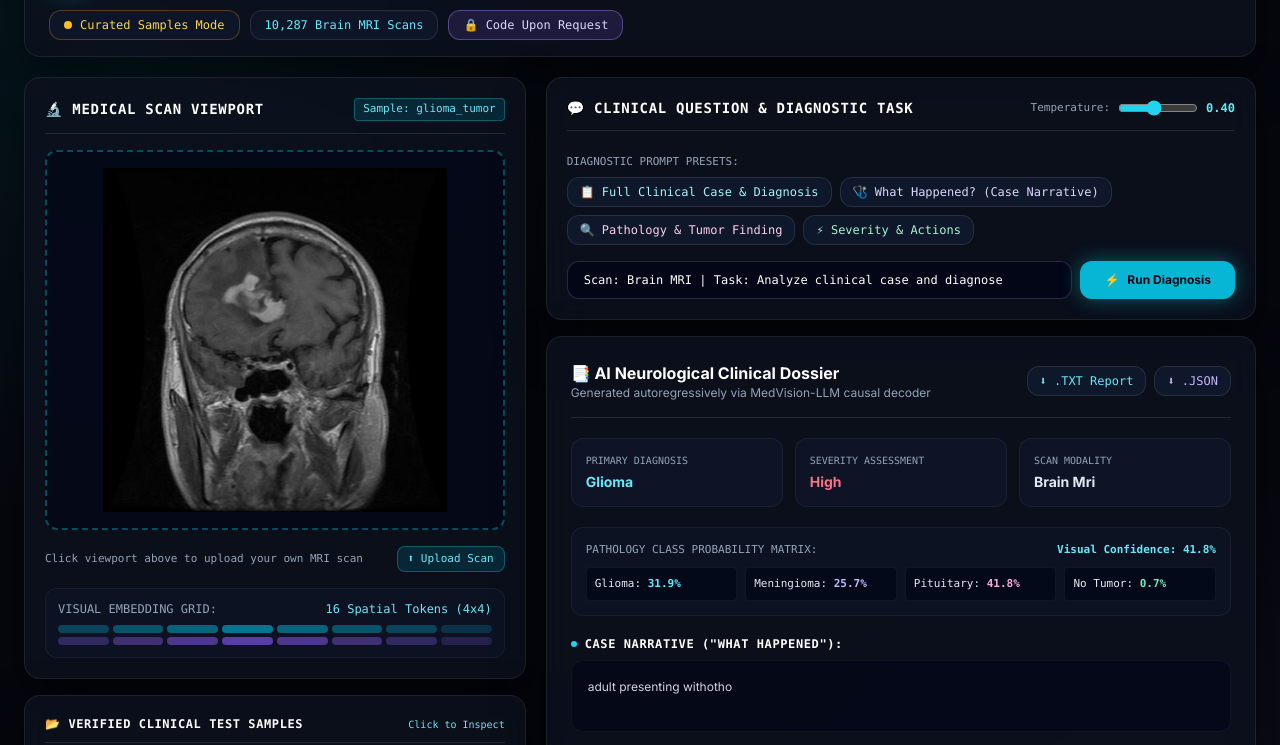
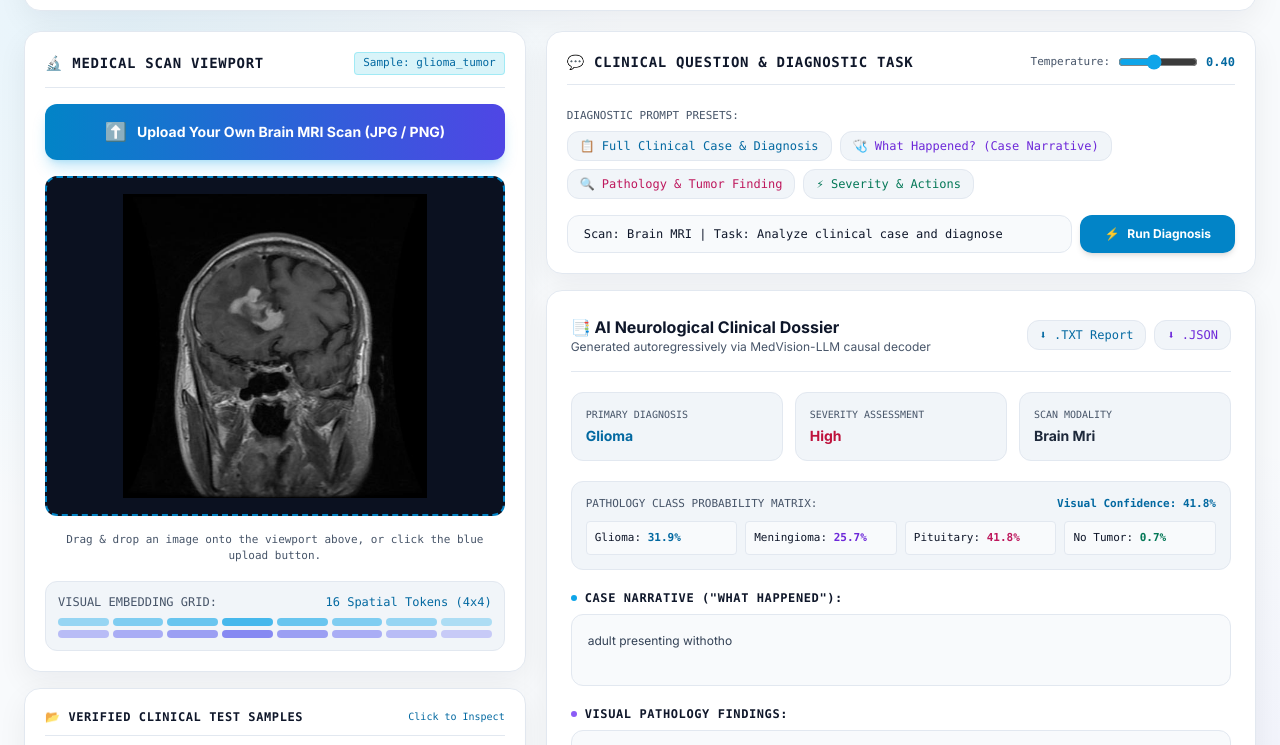
Before and after one commit to subashis-roy/medvision-llm, a plain HTML site: page docs/index.html in a window 1280 px wide. Shown: the part 95-840 px from the top of the page. Drawn offline with nearby package versions, Linux system fonts and the light colour scheme; no server answers.

Commit message:
Add prominent MRI upload CTA button and Light/Dark theme toggle

```diff
--- a/docs/css/style.css
+++ b/docs/css/style.css
@@ -22,6 +22,7 @@ body {
   color: #e2e8f0;
   font-family: 'Inter', -apple-system, BlinkMacSystemFont, sans-serif;
   min-height: 100vh;
+  transition: background-color 0.25s ease, color 0.25s ease;
 }
 
 .font-mono {
@@ -34,26 +35,90 @@ body {
   -webkit-backdrop-filter: blur(14px);
   border: 1px solid var(--border-subtle);
   box-shadow: 0 20px 48px rgba(0, 0, 0, 0.5);
+  transition: background-color 0.25s ease, border-color 0.25s ease, box-shadow 0.25s ease;
 }
 
 .scan-dropzone {
-  border: 2px dashed rgba(0, 243, 255, 0.3);
+  border: 2px dashed rgba(0, 243, 255, 0.45);
   transition: all 0.25s ease;
 }
 
 .scan-dropzone:hover, .scan-dropzone.dragover {
   border-color: var(--cyan);
-  background: rgba(0, 243, 255, 0.05);
+  background: rgba(0, 243, 255, 0.08);
 }
 
-/* Pulsing badge */
-@keyframes pulse-ring {
-  0% { transform: scale(0.95); opacity: 0.8; }
-  50% { transform: scale(1.1); opacity: 0.3; }
-  100% { transform: scale(0.95); opacity: 0.8; }
+/* ==================== CLEAN CLINICAL LIGHT (WHITE) THEME ==================== */
+html.light-theme body {
+  background-color: #f8fafc;
+  background-image:
+    radial-gradient(circle at 10% 10%, rgba(14, 165, 233, 0.08), transparent 32%),
+    radial-gradient(circle at 90% 88%, rgba(99, 102, 241, 0.08), transparent 34%);
+  color: #0f172a;
 }
-.pulse-badge {
-  animation: pulse-ring 2s infinite ease-in-out;
+
+html.light-theme .glass-panel {
+  background: #ffffff;
+  border: 1px solid #e2e8f0;
+  box-shadow: 0 10px 30px rgba(15, 23, 42, 0.06);
+}
+
+html.light-theme .text-white { color: #0f172a !important; }
+html.light-theme .text-slate-200 { color: #1e293b !important; }
+html.light-theme .text-slate-300 { color: #334155 !important; }
+html.light-theme .text-slate-400 { color: #475569 !important; }
+html.light-theme .text-slate-500 { color: #64748b !important; }
+
+html.light-theme .text-cyan-300,
+html.light-theme .text-cyan-200 { color: #0369a1 !important; }
+html.light-theme .text-violet-300,
+html.light-theme .text-violet-200 { color: #6d28d9 !important; }
+html.light-theme .text-pink-300,
+html.light-theme .text-pink-200 { color: #be185d !important; }
+html.light-theme .text-emerald-300,
+html.light-theme .text-emerald-200,
+html.light-theme .text-emerald-200\/90 { color: #047857 !important; }
+html.light-theme .text-amber-300 { color: #b45309 !important; }
+html.light-theme .text-rose-400 { color: #be123c !important; }
+
+html.light-theme .bg-slate-900,
+html.light-theme .bg-slate-900\/90,
+html.light-theme .bg-slate-900\/80,
+html.light-theme .bg-slate-900\/60,
+html.light-theme .bg-slate-800 {
+  background-color: #f1f5f9 !important;
+}
+
+html.light-theme .bg-slate-950,
+html.light-theme .bg-slate-950\/70 {
+  background-color: #f8fafc !important;
+}
+
+/* Keep MRI scan canvas dark so brain MRI contrast stays sharp */
+html.light-theme #dropzone {
+  background-color: #0b1120 !important;
+  border-color: #0284c7 !important;
+}
+html.light-theme #drop-placeholder,
+html.light-theme #drop-placeholder .text-white {
+  color: #f8fafc !important;
+}
+
+html.light-theme .border-white\/10,
+html.light-theme .border-white\/15,
+html.light-theme .border-white\/5 {
+  border-color: #e2e8f0 !important;
+}
+
+html.light-theme .upload-cta-btn {
+  color: #ffffff !important;
+}
+html.light-theme #btn-analyze {
+  color: #ffffff !important;
+  background-color: #0284c7 !important;
+}
+html.light-theme #btn-analyze:hover {
+  background-color: #0369a1 !important;
 }
 
 /* Scrollbar */
@@ -62,12 +127,12 @@ body {
   height: 6px;
 }
 ::-webkit-scrollbar-track {
-  background: rgba(15, 23, 42, 0.5);
+  background: rgba(148, 163, 184, 0.15);
 }
 ::-webkit-scrollbar-thumb {
-  background: rgba(148, 163, 184, 0.25);
+  background: rgba(148, 163, 184, 0.35);
   border-radius: 999px;
 }
 ::-webkit-scrollbar-thumb:hover {
-  background: rgba(0, 243, 255, 0.4);
+  background: rgba(2, 132, 199, 0.55);
 }
--- a/docs/index.html
+++ b/docs/index.html
@@ -1,5 +1,5 @@
 <!DOCTYPE html>
-<html lang="en" class="dark">
+<html lang="en" class="light-theme">
 <head>
   <meta charset="UTF-8" />
   <meta name="viewport" content="width=device-width, initial-scale=1.0" />
@@ -10,13 +10,13 @@
   <script src="https://cdn.tailwindcss.com"></script>
   <link rel="stylesheet" href="css/style.css" />
 </head>
-<body class="p-3 md:p-6 selection:bg-cyan-500/20 selection:text-cyan-200">
+<body class="p-3 md:p-6 selection:bg-cyan-500/20 selection:text-cyan-900">
   <div class="max-w-[1600px] mx-auto space-y-5">
 
     <!-- Top Navigation & Diagnostic Telemetry HUD -->
     <header class="glass-panel rounded-2xl px-6 py-4 flex flex-wrap items-center justify-between gap-4">
       <div class="flex items-center gap-3.5">
-        <div class="w-11 h-11 rounded-xl bg-cyan-500/15 border border-cyan-400/40 flex items-center justify-center text-2xl shadow-[0_0_24px_rgba(0,243,255,0.25)]">
+        <div class="w-11 h-11 rounded-xl bg-cyan-500/15 border border-cyan-500/40 flex items-center justify-center text-2xl">
           🧠
         </div>
         <div>
@@ -24,7 +24,7 @@
             <h1 class="text-xl md:text-2xl font-bold tracking-tight text-white font-display" style="font-family: 'Space Grotesk', sans-serif;">
               MedVision-LLM
             </h1>
-            <span class="text-[10px] font-mono uppercase px-2.5 py-0.5 rounded-full bg-cyan-500/15 text-cyan-300 border border-cyan-400/30">
+            <span class="text-[10px] font-mono uppercase px-2.5 py-0.5 rounded-full bg-cyan-500/15 text-cyan-300 border border-cyan-500/30">
               VLM Diagnostic SLM
             </span>
           </div>
@@ -37,9 +37,15 @@
           <span id="api-health-dot" class="w-2 h-2 rounded-full bg-emerald-400 animate-pulse"></span>
           <span id="api-health-text">Connecting Live API...</span>
         </div>
-        <div class="px-3.5 py-1.5 rounded-xl bg-slate-900/90 border border-white/10 text-cyan-300">
-          10,287 Brain MRI Scans
-        </div>
+        <button
+          id="theme-toggle-btn"
+          onclick="toggleTheme()"
+          class="px-3.5 py-1.5 rounded-xl bg-slate-900/90 hover:bg-cyan-500/20 border border-white/15 text-white font-bold flex items-center gap-1.5 transition cursor-pointer"
+          title="Switch between Light and Dark theme"
+        >
+          <span id="theme-icon">🌙</span>
+          <span id="theme-label">Dark Mode</span>
+        </button>
         <a href="#code-access" class="px-3.5 py-1.5 rounded-xl bg-violet-500/15 hover:bg-violet-500/25 border border-violet-400/40 text-violet-200 transition">
           🔒 Code Upon Request
         </a>
@@ -63,27 +69,34 @@
             </span>
           </div>
 
-          <!-- Dropzone / Image Display (Restored for Live Uploads) -->
+          <!-- Big, Unmissable Upload CTA Button -->
+          <button
+            type="button"
+            onclick="document.getElementById('file-input').click()"
+            class="upload-cta-btn w-full py-3.5 px-5 rounded-xl bg-gradient-to-r from-sky-600 to-indigo-600 hover:from-sky-500 hover:to-indigo-500 text-white font-bold text-sm flex items-center justify-center gap-2.5 shadow-lg shadow-sky-500/25 transition cursor-pointer"
+          >
+            <span class="text-lg">⬆️</span>
+            <span>Upload Your Own Brain MRI Scan (JPG / PNG)</span>
+          </button>
+
+          <!-- Dropzone / Image Display -->
           <div
             id="dropzone"
             onclick="document.getElementById('file-input').click()"
-            class="scan-dropzone relative w-full aspect-square max-h-[380px] bg-slate-950/70 rounded-xl overflow-hidden cursor-pointer flex flex-col items-center justify-center p-4 text-center group"
+            class="scan-dropzone relative w-full aspect-square max-h-[340px] bg-slate-950/70 rounded-xl overflow-hidden cursor-pointer flex flex-col items-center justify-center p-4 text-center group"
           >
             <img id="scan-preview" class="hidden w-full h-full object-contain select-none" alt="Brain MRI Scan Preview" />
             <div id="drop-placeholder" class="space-y-2 text-slate-400">
               <span class="text-4xl block group-hover:scale-110 transition duration-200">🩻</span>
-              <div class="text-xs font-semibold text-white">Click or Drag &amp; Drop Any Brain MRI Scan</div>
-              <div class="text-[11px] font-mono text-slate-500">Live RAM-only inference (JPG, PNG) • Zero files stored</div>
+              <div class="text-xs font-semibold text-white">Click or Drag &amp; Drop Any Brain MRI Scan Here</div>
+              <div class="text-[11px] font-mono text-slate-400">Live RAM-only inference (JPG, PNG) • Zero files saved</div>
             </div>
             <input id="file-input" type="file" accept="image/*" class="hidden" onchange="handleFileSelect(event)" />
           </div>
 
-          <div class="flex items-center justify-between text-[11px] font-mono text-slate-400">
-            <span>Click viewport above to upload your own MRI scan</span>
-            <button onclick="document.getElementById('file-input').click()" class="px-2.5 py-1 rounded-lg bg-cyan-500/15 hover:bg-cyan-500/25 border border-cyan-400/30 text-cyan-300 transition">
-              ⬆ Upload Scan
-            </button>
-          </div>
+          <p class="text-[11px] font-mono text-slate-400 text-center">
+            Drag &amp; drop an image onto the viewport above, or click the blue upload button.
+          </p>
 
           <!-- Visual Tokenizer Grid Telemetry -->
           <div class="p-3 rounded-xl bg-slate-900/60 border border-white/5 space-y-2 text-xs font-mono">
@@ -92,22 +105,22 @@
               <span class="text-cyan-300">16 Spatial Tokens (4x4)</span>
             </div>
             <div class="grid grid-cols-8 gap-1">
-              <div class="h-2 rounded bg-cyan-500/30"></div>
-              <div class="h-2 rounded bg-cyan-500/40"></div>
-              <div class="h-2 rounded bg-cyan-500/50"></div>
-              <div class="h-2 rounded bg-cyan-500/60"></div>
-              <div class="h-2 rounded bg-cyan-500/50"></div>
-              <div class="h-2 rounded bg-cyan-500/40"></div>
-              <div class="h-2 rounded bg-cyan-500/30"></div>
-              <div class="h-2 rounded bg-cyan-500/20"></div>
-              <div class="h-2 rounded bg-violet-500/30"></div>
-              <div class="h-2 rounded bg-violet-500/40"></div>
-              <div class="h-2 rounded bg-violet-500/50"></div>
-              <div class="h-2 rounded bg-violet-500/60"></div>
-              <div class="h-2 rounded bg-violet-500/50"></div>
-              <div class="h-2 rounded bg-violet-500/40"></div>
-              <div class="h-2 rounded bg-violet-500/30"></div>
-              <div class="h-2 rounded bg-violet-500/20"></div>
+              <div class="h-2 rounded bg-sky-500/40"></div>
+              <div class="h-2 rounded bg-sky-500/50"></div>
+              <div class="h-2 rounded bg-sky-500/60"></div>
+              <div class="h-2 rounded bg-sky-500/75"></div>
+              <div class="h-2 rounded bg-sky-500/60"></div>
+              <div class="h-2 rounded bg-sky-500/50"></div>
+              <div class="h-2 rounded bg-sky-500/40"></div>
+              <div class="h-2 rounded bg-sky-500/30"></div>
+              <div class="h-2 rounded bg-indigo-500/40"></div>
+              <div class="h-2 rounded bg-indigo-500/50"></div>
+              <div class="h-2 rounded bg-indigo-500/60"></div>
+              <div class="h-2 rounded bg-indigo-500/75"></div>
+              <div class="h-2 rounded bg-indigo-500/60"></div>
+              <div class="h-2 rounded bg-indigo-500/50"></div>
+              <div class="h-2 rounded bg-indigo-500/40"></div>
+              <div class="h-2 rounded bg-indigo-500/30"></div>
             </div>
           </div>
         </div>
@@ -138,7 +151,7 @@
             </h2>
             <div class="flex items-center gap-2">
               <span class="text-[11px] font-mono text-slate-400">Temperature:</span>
-              <input id="temp-slider" type="range" min="10" max="80" value="40" oninput="document.getElementById('temp-label').innerText = (this.value/100).toFixed(2)" class="w-20 accent-cyan-400" />
+              <input id="temp-slider" type="range" min="10" max="80" value="40" oninput="document.getElementById('temp-label').innerText = (this.value/100).toFixed(2)" class="w-20 accent-sky-500" />
               <span id="temp-label" class="text-xs font-mono text-cyan-300 font-bold">0.40</span>
             </div>
           </div>
@@ -173,7 +186,7 @@
             <button
               id="btn-analyze"
               onclick="runDiagnosis()"
-              class="px-6 py-2.5 rounded-xl bg-cyan-500 hover:bg-cyan-400 text-slate-950 font-bold text-xs flex items-center gap-2 shadow-[0_0_20px_rgba(0,243,255,0.35)] transition"
+              class="px-6 py-2.5 rounded-xl bg-cyan-500 hover:bg-cyan-400 text-slate-950 font-bold text-xs flex items-center gap-2 shadow-md transition cursor-pointer"
             >
               <span id="btn-icon">⚡</span>
               <span id="btn-text">Run Diagnosis</span>
@@ -241,18 +254,18 @@
           <!-- Clinical Case Narrative ("What Happened") -->
           <div class="space-y-2">
             <h3 class="text-xs font-bold text-white uppercase tracking-wider font-mono flex items-center gap-2">
-              <span class="w-1.5 h-1.5 rounded-full bg-cyan-400"></span>
+              <span class="w-1.5 h-1.5 rounded-full bg-sky-500"></span>
               <span>Case Narrative ("What Happened"):</span>
             </h3>
             <div id="res-case" class="p-4 rounded-xl bg-slate-950/70 border border-white/5 text-xs text-slate-300 leading-relaxed min-h-[72px]">
-              Upload an MRI scan or click a verified sample on the left, then click "Run Diagnosis" to inspect the generated clinical case evaluation.
+              Upload an MRI scan or click a verified sample on the left to inspect the generated clinical case evaluation.
             </div>
           </div>
 
           <!-- Pathological Visual Findings -->
           <div class="space-y-2">
             <h3 class="text-xs font-bold text-white uppercase tracking-wider font-mono flex items-center gap-2">
-              <span class="w-1.5 h-1.5 rounded-full bg-violet-400"></span>
+              <span class="w-1.5 h-1.5 rounded-full bg-violet-500"></span>
               <span>Visual Pathology Findings:</span>
             </h3>
             <div id="res-finding" class="p-3.5 rounded-xl bg-slate-950/70 border border-white/5 text-xs text-slate-300 leading-relaxed font-mono">
@@ -263,7 +276,7 @@
           <!-- Actionable Clinical Recommendations -->
           <div class="space-y-2">
             <h3 class="text-xs font-bold text-white uppercase tracking-wider font-mono flex items-center gap-2">
-              <span class="w-1.5 h-1.5 rounded-full bg-emerald-400"></span>
+              <span class="w-1.5 h-1.5 rounded-full bg-emerald-500"></span>
               <span>Actionable Recommendations:</span>
             </h3>
             <div id="res-rec" class="p-3.5 rounded-xl bg-slate-950/70 border border-white/5 text-xs text-emerald-200/90 leading-relaxed font-mono">
--- a/docs/js/app.js
+++ b/docs/js/app.js
@@ -7,9 +7,39 @@ let lastDiagnosisResult = null;
 let liveApiOnline = false;
 
 async function init() {
+  initTheme();
   setupDropzone();
   checkApiHealth();
   await loadSamples();
+}
+
+function initTheme() {
+  const saved = localStorage.getItem("medvision_theme") || "light";
+  applyTheme(saved);
+}
+
+function toggleTheme() {
+  const isLight = document.documentElement.classList.contains("light-theme");
+  const next = isLight ? "dark" : "light";
+  localStorage.setItem("medvision_theme", next);
+  applyTheme(next);
+}
+
+function applyTheme(mode) {
+  const html = document.documentElement;
+  const icon = document.getElementById("theme-icon");
+  const label = document.getElementById("theme-label");
+  if (mode === "light") {
+    html.classList.add("light-theme");
+    html.classList.remove("dark");
+    if (icon) icon.innerText = "🌙";
+    if (label) label.innerText = "Dark Mode";
+  } else {
+    html.classList.remove("light-theme");
+    html.classList.add("dark");
+    if (icon) icon.innerText = "☀️";
+    if (label) label.innerText = "Light Mode";
+  }
 }
 
 async function checkApiHealth() {
@@ -79,6 +109,8 @@ function handleFile(file) {
     const badge = document.getElementById("scan-status-badge");
     badge.innerText = `Uploaded (${file.name})`;
     badge.className = "text-[11px] font-mono px-2 py-0.5 rounded bg-cyan-500/15 text-cyan-300 border border-cyan-400/30";
+    // Auto-run live inference immediately upon upload
+    runDiagnosis();
   };
   reader.readAsDataURL(file);
 }
@@ -143,7 +175,7 @@ function selectSample(sample, autoRun = false) {
 
 function setPrompt(promptText) {
   document.getElementById("prompt-input").value = promptText;
-  if (activeSample && !activeFile) {
+  if (activeSample || activeFile) {
     runDiagnosis();
   }
 }
@@ -157,7 +189,6 @@ async function runDiagnosis() {
   const promptVal = document.getElementById("prompt-input").value;
   const tempVal = parseFloat(document.getElementById("temp-slider").value) / 100.0;
 
-  // Instant precomputed output for curated samples (when using a preset prompt)
   if (activeSample && !activeFile) {
     const byPrompt = activeSample.predictions_by_prompt || {};
     const result = byPrompt[promptVal] || activeSample.default_prediction;
@@ -168,7 +199,6 @@ async function runDiagnosis() {
     }
   }
 
-  // Live inference via private Oracle backend for uploaded outside images
   const btn = document.getElementById("btn-analyze");
   const btnIcon = document.getElementById("btn-icon");
   const btnText = document.getElementById("btn-text");
```
